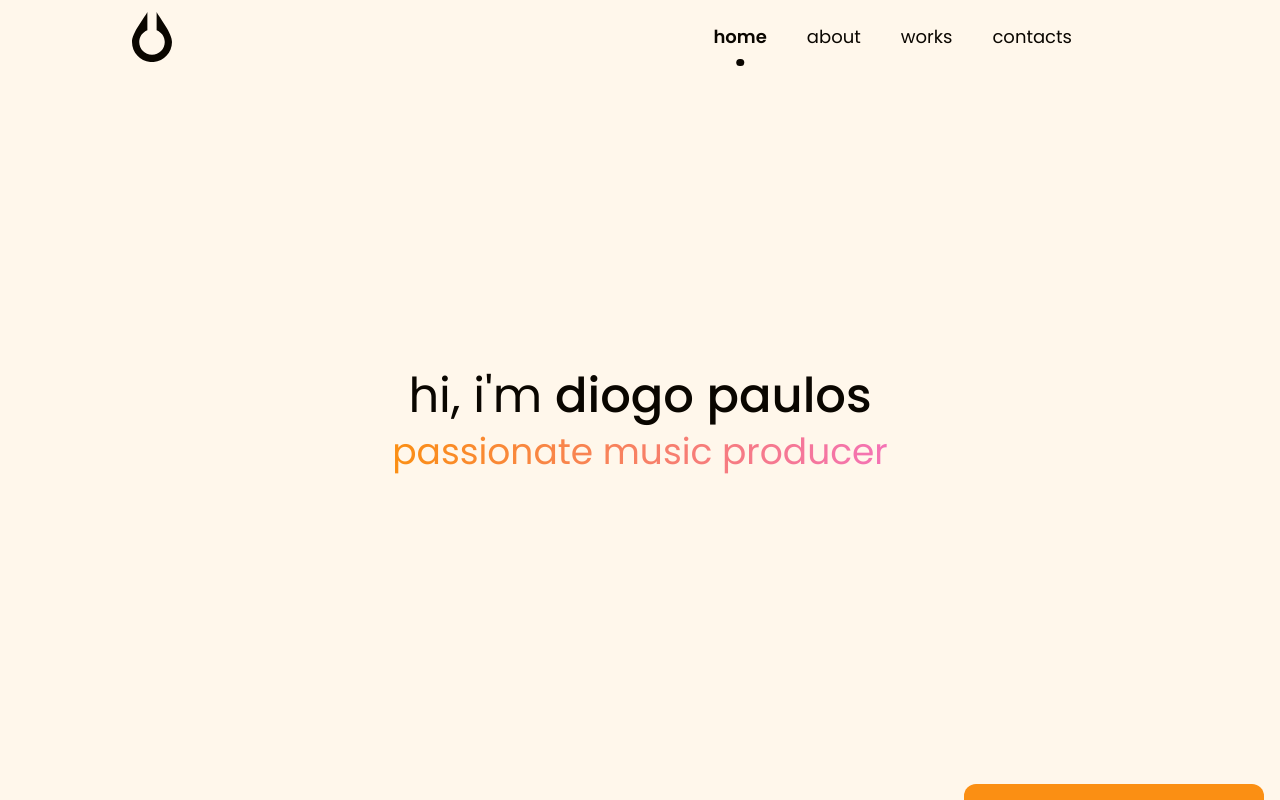
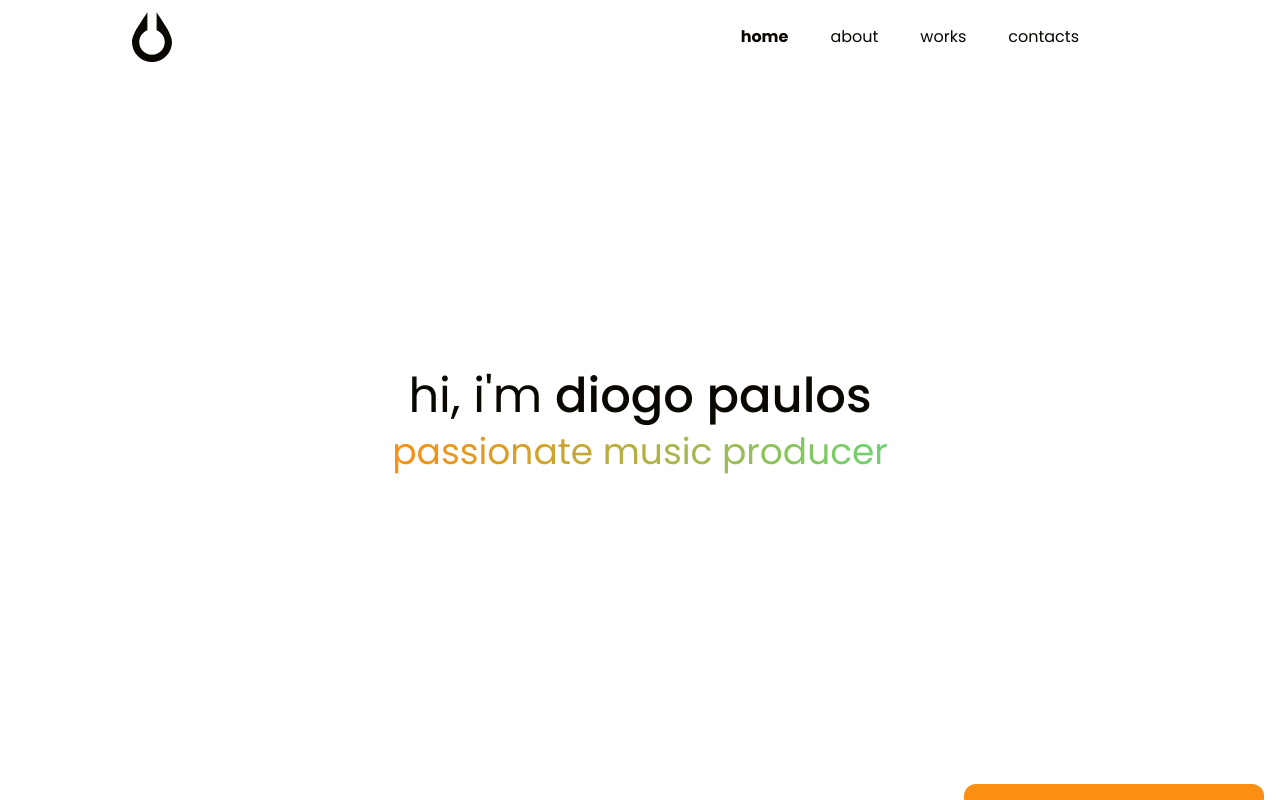
Before and after one commit to dpaulos6/dpaulos6.com, a React (Vite) app: page /home in a window 1280 px wide. Built offline with nearby package versions, Linux system fonts and the light colour scheme; some icons are missing.

Commit message:
Theme update

```diff
--- a/src/components/navbar.tsx
+++ b/src/components/navbar.tsx
@@ -61,14 +61,14 @@ export default function Navbar() {
           <LogoSvg className="w-12 h-fit p-1 fill-text hover:fill-primary transition-colors duration-200" />
         </Link>
       </div>
-      <div className="flex items-center gap-6 md:gap-10">
-        <ul className="hidden md:flex flex-row gap-10 lowercase">
+      <div className="flex items-center gap-6 md:gap-6">
+        <ul className="hidden md:flex flex-row gap-6 lowercase">
           {items.map((item, index) => (
             <NavLink
               key={index}
               to={item.href}
               className={({ isActive }) =>
-                isActive ? 'navbar-link text-lg active' : 'navbar-link text-lg'
+                `flex ${isActive ? 'font-bold' : ''} text-text items-center px-2 h-[40px] rounded-xl border border-transparent hover:bg-hover hover:border-background-border transition-all`
               }
             >
               {item.label}
--- a/src/index.css
+++ b/src/index.css
@@ -20,16 +20,17 @@
 
   --text: #0a0600;
   --text-hover: #050300;
-  --background: #fff7eb;
-  --background-hover: #ebe6df;
-  --background-menu: #bdb4a9;
-  --background-border: #dbd8d2;
+  --background: #FFFFFF;
+  --background-hover: #EFEFEF;
+  --background-menu: #F7F7F7;
+  --background-border: #DDDDDD;
   --primary: #fb8f13;
   --primary-hover: #d47a12;
-  --secondary: #7cfdac;
-  --secondary-hover: #69d491;
-  --accent: #4ffcf4;
-  --accent-hover: #42cfc8;
+  --secondary: #94d2d4;
+  --secondary-hover: #77b8ba;
+  --accent: #6dd271;
+  --accent-hover: #5ba65d;
+
   --hover: #00000019;
 }
 
@@ -38,16 +39,17 @@
 
   --text: #0a0600;
   --text-hover: #050300;
-  --background: #fff7eb;
-  --background-hover: #ebe6df;
-  --background-menu: #fffcf8;
-  --background-border: #dbd8d2;
+  --background: #FFFFFF;
+  --background-hover: #ebebeb;
+  --background-menu: #F7F7F7;
+  --background-border: #DDDDDD;
   --primary: #fb8f13;
   --primary-hover: #d47a12;
-  --secondary: #7cfdac;
-  --secondary-hover: #69d491;
-  --accent: #4ffcf4;
-  --accent-hover: #42cfc8;
+  --secondary: #94d2d4;
+  --secondary-hover: #77b8ba;
+  --accent: #6dd271;
+  --accent-hover: #5ba65d;
+
   --hover: #00000019;
 }
 
@@ -63,10 +65,11 @@
 
   --primary: #ec8004;
   --primary-hover: #e08721;
-  --secondary: #028331;
-  --secondary-hover: #0e9941;
-  --accent: #03b0a7;
-  --accent-hover: #0db8af;
+  --secondary: #3c7b7d;
+  --secondary-hover: #2f6163;
+  --accent: #4f8f37;
+  --accent-hover: #407529;
+
   --hover: #ffffff10;
 }
 
--- a/src/pages/home.tsx
+++ b/src/pages/home.tsx
@@ -28,7 +28,7 @@ export default function Home() {
           {things.map((thing, index) => (
             <span
               key={index}
-              className={`transition-all duration-500 w-max h-fit !leading-[3rem] -mt-7 sm:-mt-5 md:-mt-4 lg:-mt-2 text-lg sm:text-2xl md:text-3xl lg:text-4xl bg-gradient-to-r bg-clip-text from-primary to-pink-400 text-transparent lowercase absolute left-1/2 transform -translate-x-1/2 ${index === currentThingIndex ? 'opacity-100' : 'opacity-0 pointer-events-none'}`}
+              className={`transition-all duration-500 w-max h-fit !leading-[3rem] -mt-7 sm:-mt-5 md:-mt-4 lg:-mt-2 text-lg sm:text-2xl md:text-3xl lg:text-4xl bg-gradient-to-r bg-clip-text from-primary to-accent text-transparent lowercase absolute left-1/2 transform -translate-x-1/2 ${index === currentThingIndex ? 'opacity-100' : 'opacity-0 pointer-events-none'}`}
               style={{ zIndex: index === currentThingIndex ? 1 : 0 }}
             >
               {thing}
```
